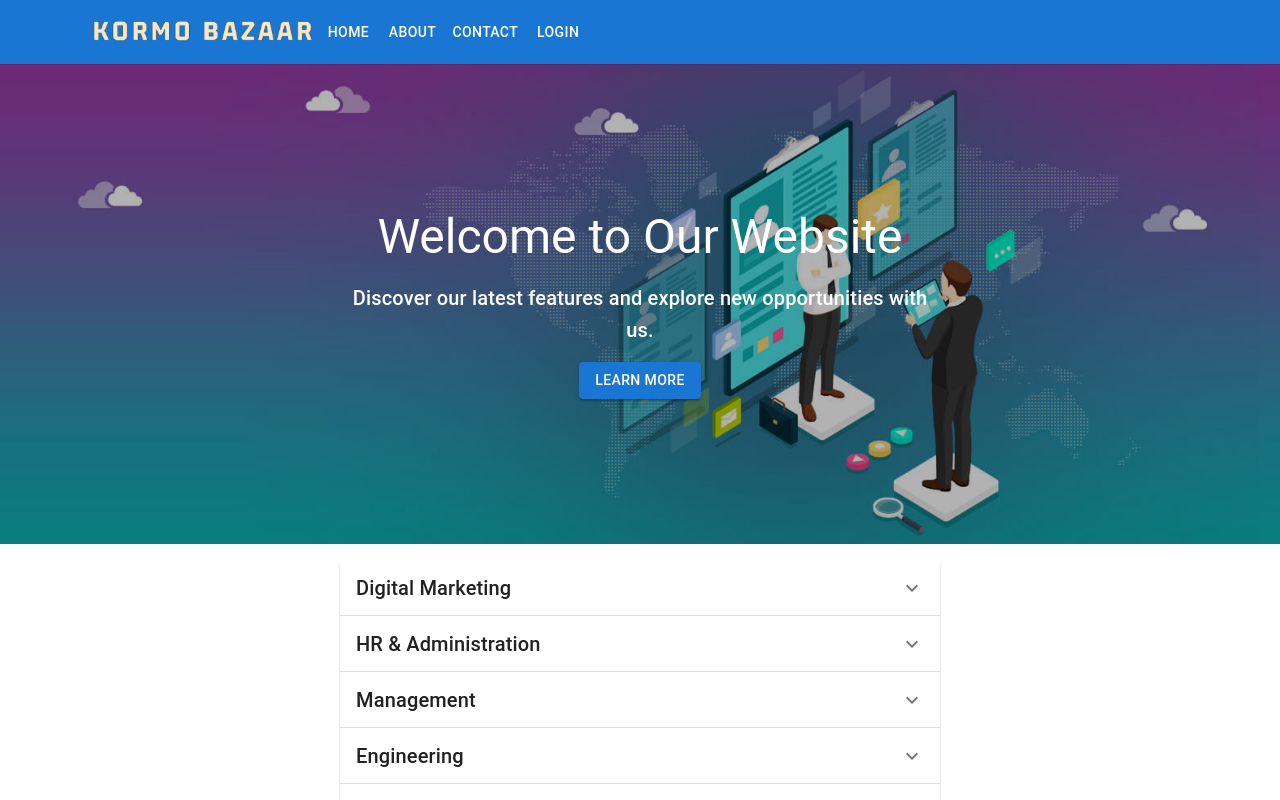
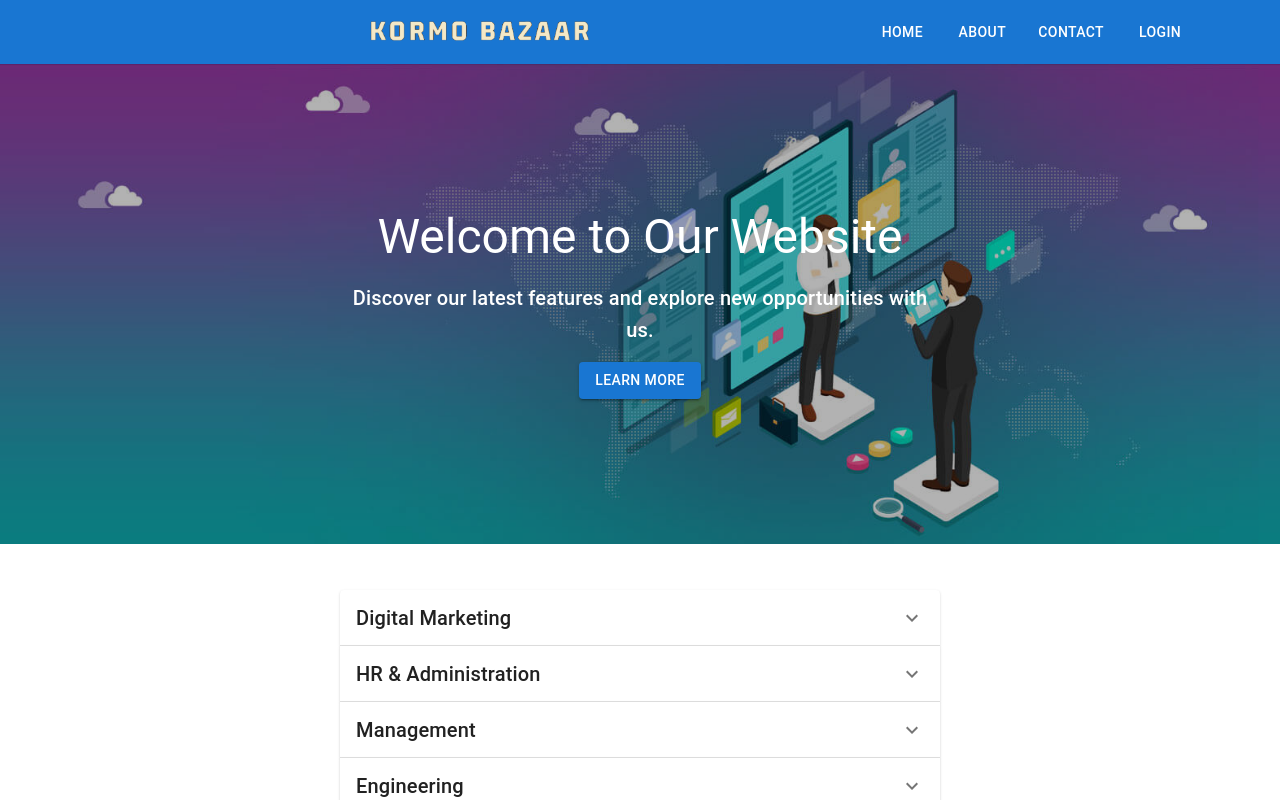
Before and after one commit to Mostafizur-Pro/kormoBazar, a React (Create React App) app: page / in a window 1280 px wide. Shown: the top 800 px of the page. Built offline with nearby package versions, Linux system fonts and the light colour scheme.

Commit message:
navbar change

```diff
--- a/src/Pages/Home/Banner/HomePageBanner.js
+++ b/src/Pages/Home/Banner/HomePageBanner.js
@@ -7,6 +7,7 @@ const BannerContainer = styled(Box)(({ theme }) => ({
   position: "relative",
   width: "100%",
   height: "60vh",
+  marginBottom: "30px",
   // backgroundImage: 'url(../../../assets/home/banner/banner.jpg)', // Replace with the path to your image
   backgroundImage: `url(${banner})`,
   backgroundSize: "cover",
--- a/src/Pages/Shared/Navbar/Navbar.js
+++ b/src/Pages/Shared/Navbar/Navbar.js
@@ -35,15 +35,7 @@ const Navbar = ({ isAuthenticated, onLogout }) => {
     <AppBar position="static">
       <Container maxWidth="lg">
         <Toolbar>
-          {/* <Typography
-            variant="h6"
-            component={Link}
-            to="/"
-            sx={{ flexGrow: 1, color: "white", textDecoration: "none" }}
-          >
-            Kormo Bazaar
-          </Typography> */}
-          <Box component={Link} to="/" textAlign="center" sx={{ mt: 0 }}>
+          <Box component={Link} to="/" sx={{ flexGrow: 1 }}>
             <img src={logo} alt="Company Logo" style={{ height: "30px" }} />
           </Box>
 
@@ -54,6 +46,7 @@ const Navbar = ({ isAuthenticated, onLogout }) => {
                 color="inherit"
                 aria-label="menu"
                 onClick={handleMenuClick}
+                sx={{ ml: 1 }}
               >
                 <MenuIcon />
               </IconButton>
@@ -61,6 +54,7 @@ const Navbar = ({ isAuthenticated, onLogout }) => {
                 anchorEl={anchorEl}
                 open={Boolean(anchorEl)}
                 onClose={handleMenuClose}
+                sx={{ mt: 3 }}
               >
                 <MenuItem component={Link} to="/" onClick={handleMenuClose}>
                   Home
@@ -72,13 +66,6 @@ const Navbar = ({ isAuthenticated, onLogout }) => {
                 >
                   About
                 </MenuItem>
-                {/* <MenuItem
-                  component={Link}
-                  to="/services"
-                  onClick={handleMenuClose}
-                >
-                  Services
-                </MenuItem> */}
                 <MenuItem
                   component={Link}
                   to="/contact"
@@ -107,16 +94,13 @@ const Navbar = ({ isAuthenticated, onLogout }) => {
               </Menu>
             </>
           ) : (
-            <div>
+            <Box sx={{ display: 'flex', gap: 2 }}>
               <Button color="inherit" component={Link} to="/">
                 Home
               </Button>
               <Button color="inherit" component={Link} to="/about">
                 About
               </Button>
-              {/* <Button color="inherit" component={Link} to="/services">
-                Services
-              </Button> */}
               <Button color="inherit" component={Link} to="/contact">
                 Contact
               </Button>
@@ -129,7 +113,7 @@ const Navbar = ({ isAuthenticated, onLogout }) => {
                   Login
                 </Button>
               )}
-            </div>
+            </Box>
           )}
         </Toolbar>
       </Container>
```
Also changed, not shown: src/Pages/Shared/Footer/Footer.js (+1 -6 lines).
